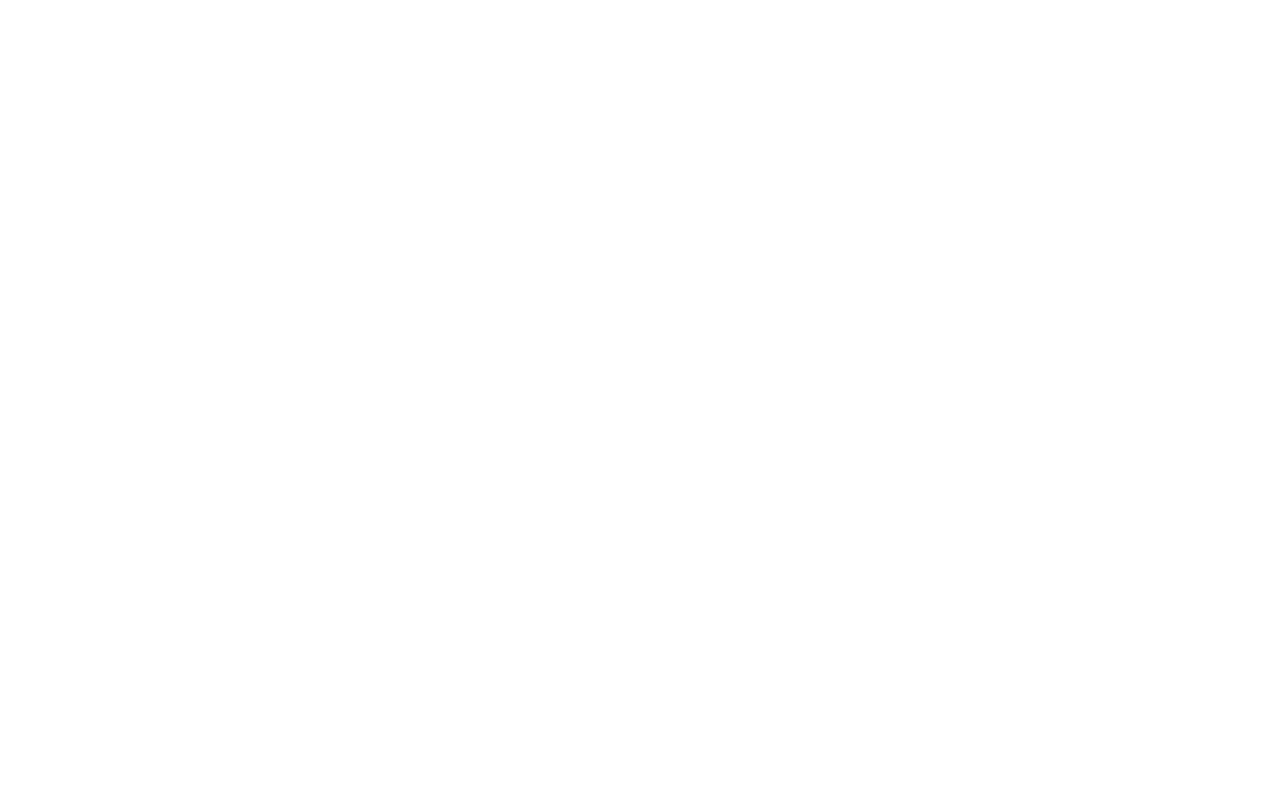
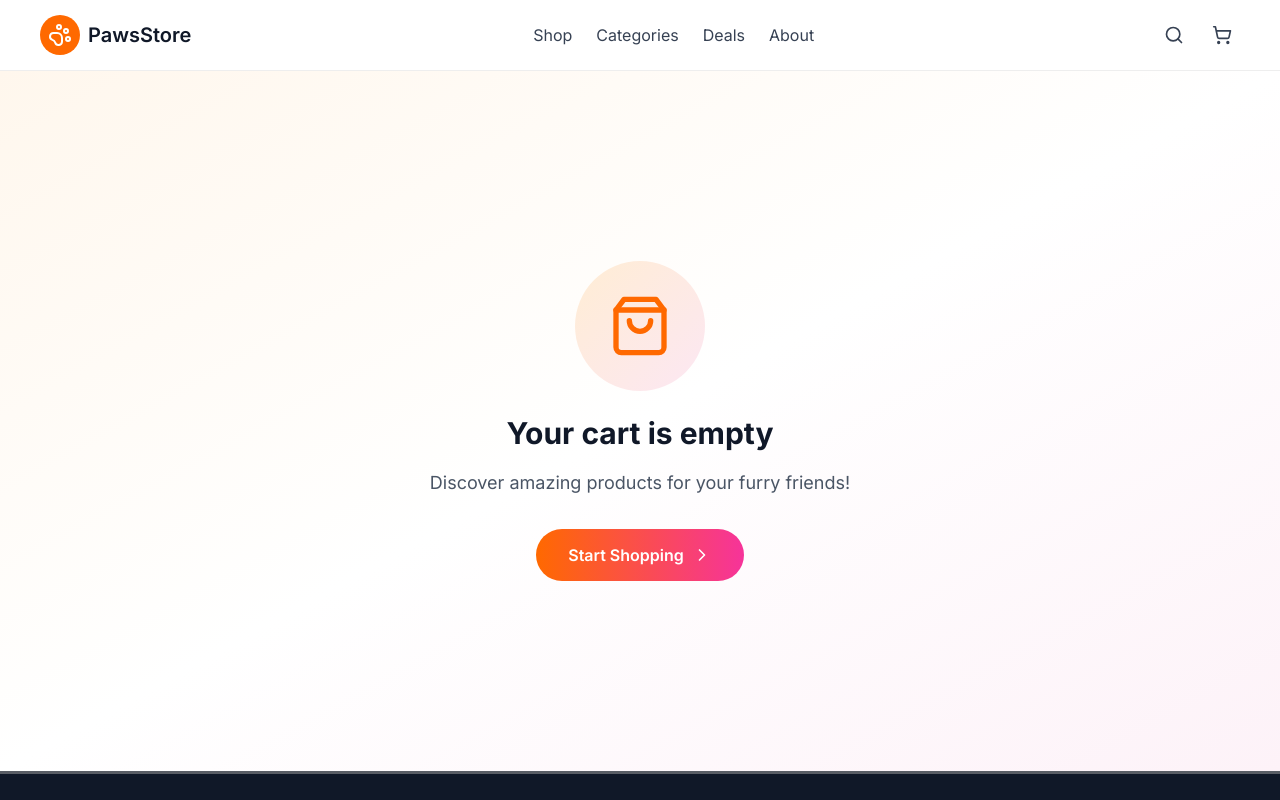
Before and after one commit to KatsiarynaMartsinovich/E-commercePetGoodsWebsite, a React (Create React App) app in the folder frontend/: page /cart in a window 1280 px wide. Before the commit this address had no page. Shown: the top 800 px of the page. Built offline with nearby package versions, Linux system fonts and the light colour scheme.

Commit message:
Empty cart

```diff
--- a/frontend/src/App.js
+++ b/frontend/src/App.js
@@ -1,12 +1,14 @@
 import { Routes, Route } from "react-router-dom";
 import Home from "./pages/Home";
 import Product from "./pages/Product";
+import Cart from "./pages/Cart";
 
 function App() {
   return (
     <Routes>
       <Route path="/" element={<Home />} />
       <Route path="/product/:id" element={<Product />} />
+      <Route path="/cart" element={<Cart />} />
     </Routes>
   );
 }
--- /dev/null
+++ b/frontend/src/components/Cart/EmptyCartCard.jsx
@@ -0,0 +1,39 @@
+import package_icon from '../../assets/package.svg';
+import next from '../../assets/next_white.svg';
+
+const PrimaryButton = () => {
+  return (
+    <a href="/" className="ecc-button">
+      Start Shopping
+      <img
+        src={next}
+        alt="Icon"
+        className="ecc-button-icon"
+      />
+    </a>
+  );
+};
+
+const EmptyCartCard = () => {
+  return (
+    <div className="ecc-card">
+      <div className="ecc-icon-wrapper">
+        <img
+          src={package_icon}
+          alt="Icon"
+          className="ecc-icon"
+        />
+      </div>
+
+      <h2 className="ecc-title">Your cart is empty</h2>
+
+      <p className="ecc-text">
+        Discover amazing products for your furry friends!
+      </p>
+
+      <PrimaryButton />
+    </div>
+  );
+};
+
+export default EmptyCartCard;
--- /dev/null
+++ b/frontend/src/pages/Cart.jsx
@@ -0,0 +1,21 @@
+import Header from "../components/Header/Header";
+import Footer from "../components/Footer/Footer";
+import EmptyCartCard from "../components/Cart/EmptyCartCard";
+
+const Cart = () => {
+  return (
+    <>
+      <Header />
+
+      <div className="cart-page">
+        <div className="cart-page__center">
+          <EmptyCartCard />
+        </div>
+      </div>
+
+      <Footer />
+    </>
+  );
+};
+
+export default Cart;
--- a/frontend/src/styles/App.css
+++ b/frontend/src/styles/App.css
@@ -1457,3 +1457,107 @@
   font-size: 18px;
   font-weight: 600;
 }
+
+.cart-page {
+  box-sizing: border-box;
+  caret-color: transparent;
+  display: flex;
+  flex-direction: column;
+  min-height: 700px;
+  background: linear-gradient(
+    to right bottom,
+    #fff7ed 0%,
+    #ffffff 50%,
+    #fdf2f8 100%
+  );
+  outline: 3px solid oklab(0.708 0 0 / 0.5);
+}
+
+@media (min-width: 687px) and (max-width: 1023px) {
+  .cart-page {
+    min-height: 1000px;
+  }
+}
+
+@media (max-width: 686px) {
+  .cart-page {
+    min-height: 800px;
+  }
+}
+
+.cart-page__center {
+  box-sizing: border-box;
+  caret-color: transparent;
+  display: flex;
+  flex: 1;
+  justify-content: center;
+  align-items: center;
+  padding: 0 16px;
+}
+
+.ecc-card {
+  box-sizing: border-box;
+  caret-color: transparent;
+  max-width: 450px;
+  text-align: center;
+  margin: 0 auto;
+}
+
+.ecc-icon-wrapper {
+  display: flex;
+  align-items: center;
+  justify-content: center;
+  width: 130px;
+  height: 130px;
+  margin: 0 auto 1.5rem auto;
+  border-radius: 9999999px;
+  background: linear-gradient(
+    to right bottom,
+    #ffedd4 0%,
+    #fce7f3 100%
+  );
+}
+
+.ecc-icon {
+  width: 64px;
+  height: 64px;
+}
+
+.ecc-title {
+  font-size: 30px;
+  line-height: 36px;
+  font-weight: 700;
+  margin-bottom: 10px;
+  color: #101828;
+}
+
+.ecc-text {
+  font-size: 18px;
+  line-height: 28px;
+  margin-bottom: 32px;
+  color: #4A5565;
+}
+
+.ecc-button {
+  display: inline-flex;
+  align-items: center;
+  gap: 8px;
+  padding: 16px 32px;
+  border-radius: 9999999px;
+  text-decoration: none;
+  font-weight: 600;
+  font-size: 16px;
+  color: white;
+  background: linear-gradient(
+    to right,
+    #ff6900 0%,
+    #f6339a 100%
+  );
+  box-sizing: border-box;
+  caret-color: transparent;
+}
+
+.ecc-button-icon {
+  width: 20px;
+  height: 20px;
+}
```
Also changed, not shown: frontend/src/assets/next_white.svg (added), frontend/src/assets/package.svg (added).
